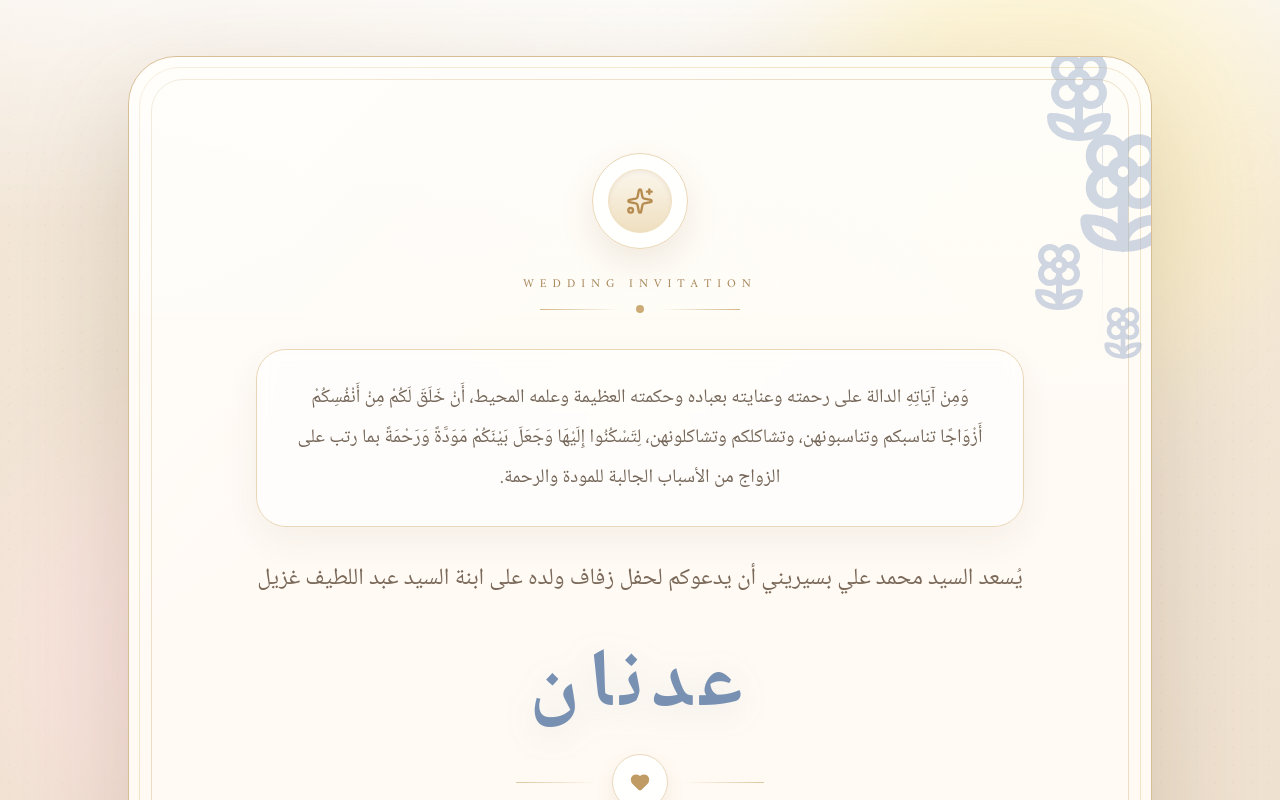
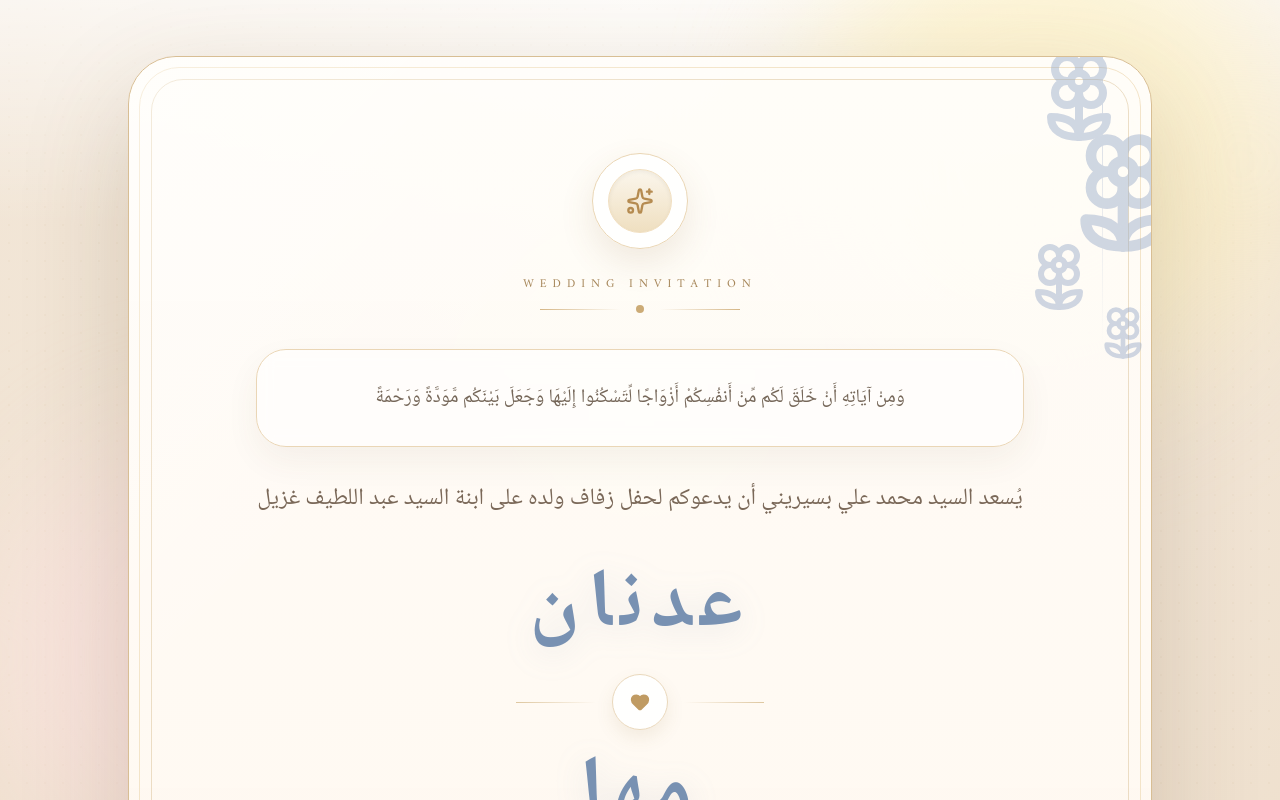
Before and after one commit to al-bceriny/Wedding-Invite, a React (Vite) app: page / in a window 1280 px wide. Shown: the top 800 px of the page. Built offline with nearby package versions, Linux system fonts and the light colour scheme.

Commit message:
Upgrade invitation to royal design

```diff
--- a/src/App.tsx
+++ b/src/App.tsx
@@ -125,7 +125,7 @@ export default function WeddingInvitePortfolioPage() {
 
             <div className="mx-auto mt-9 max-w-3xl rounded-[30px] border border-[#ead6b6] bg-white/60 px-5 py-6 shadow-[0_14px_34px_rgba(90,62,27,0.06)] backdrop-blur-sm sm:px-8 sm:py-7">
               <p className="text-base leading-10 text-[#756658] sm:text-lg lg:text-[1.2rem]">
-                وَمِنْ آيَاتِهِ الدالة على رحمته وعنايته بعباده وحكمته العظيمة وعلمه المحيط، أَنْ خَلَقَ لَكُمْ مِنْ أَنْفُسِكُمْ أَزْوَاجًا تناسبكم وتناسبونهن، وتشاكلكم وتشاكلونهن، لِتَسْكُنُوا إِلَيْهَا وَجَعَلَ بَيْنَكُمْ مَوَدَّةً وَرَحْمَةً بما رتب على الزواج من الأسباب الجالبة للمودة والرحمة.
+              وَمِنْ آيَاتِهِ أَنْ خَلَقَ لَكُم مِّنْ أَنفُسِكُمْ أَزْوَاجًا لِّتَسْكُنُوا إِلَيْهَا وَجَعَلَ بَيْنَكُم مَّوَدَّةً وَرَحْمَةً
               </p>
             </div>
 
```
